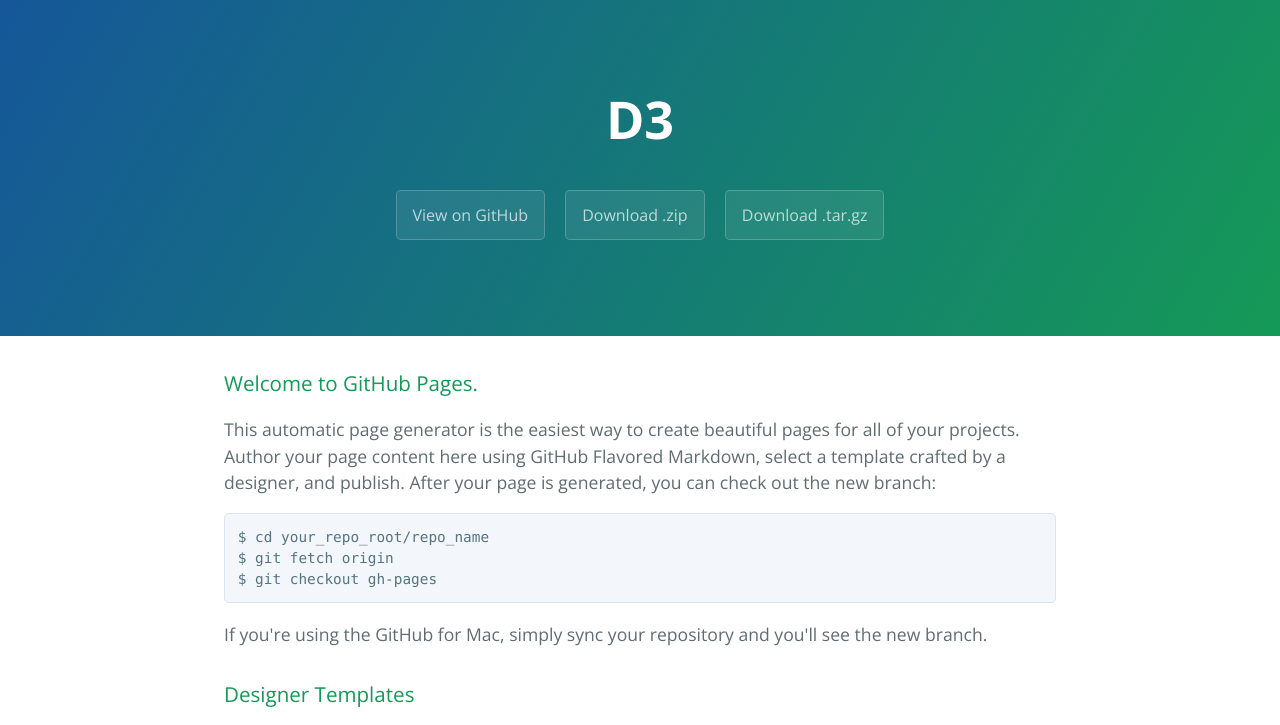
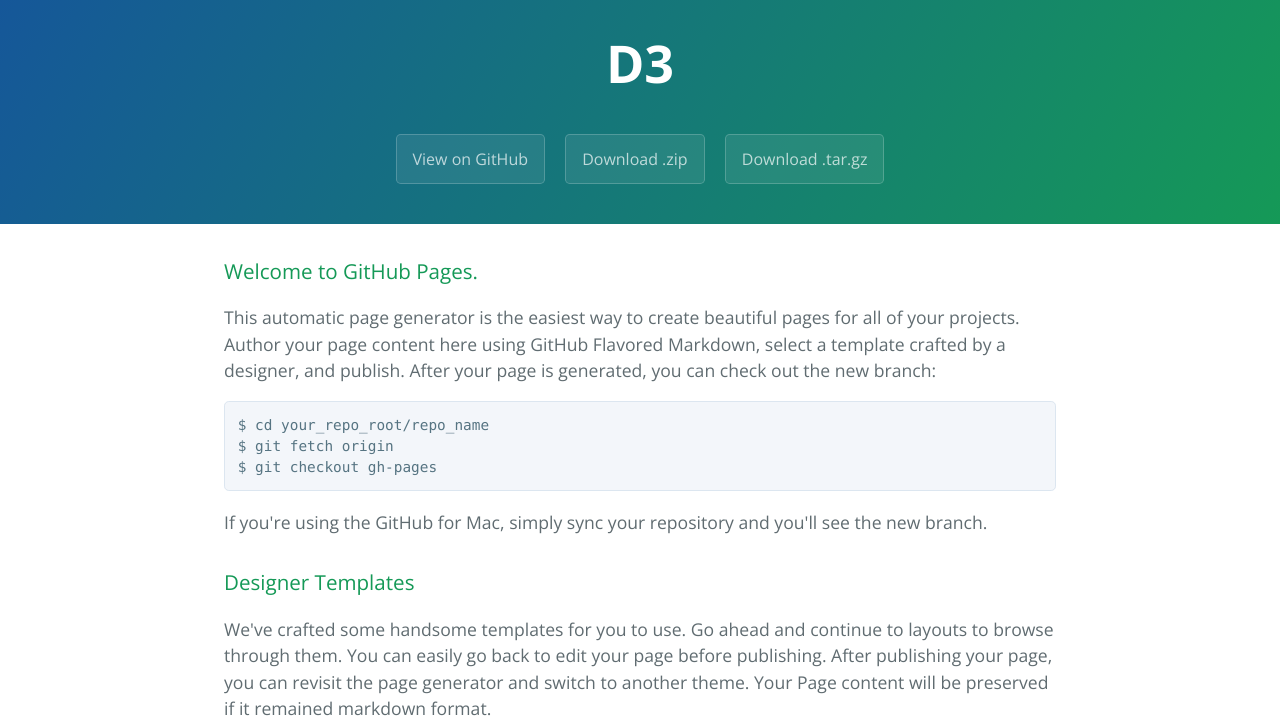
Before and after one commit to CStockmann/d3, a plain HTML site: page index.html in a window 1280 px wide. Shown: the top 725 px of the page. Drawn offline with nearby package versions, Linux system fonts and the light colour scheme.

Commit message:
Update stylesheet.css

```diff
--- a/stylesheets/stylesheet.css
+++ b/stylesheets/stylesheet.css
@@ -57,11 +57,11 @@
   color: #fff;
   text-align: center;
   background-color: #159957;
-  background-image: linear-gradient(120deg, #155799, #159957); }
+  background-image: linear-gradient(120deg, #155799, #159957);}
 
 @media screen and (min-width: 64em) {
   .page-header {
-    padding: 5rem 6rem; } }
+    padding: 1.5rem 1.5rem; } }
 
 @media screen and (min-width: 42em) and (max-width: 64em) {
   .page-header {
```
